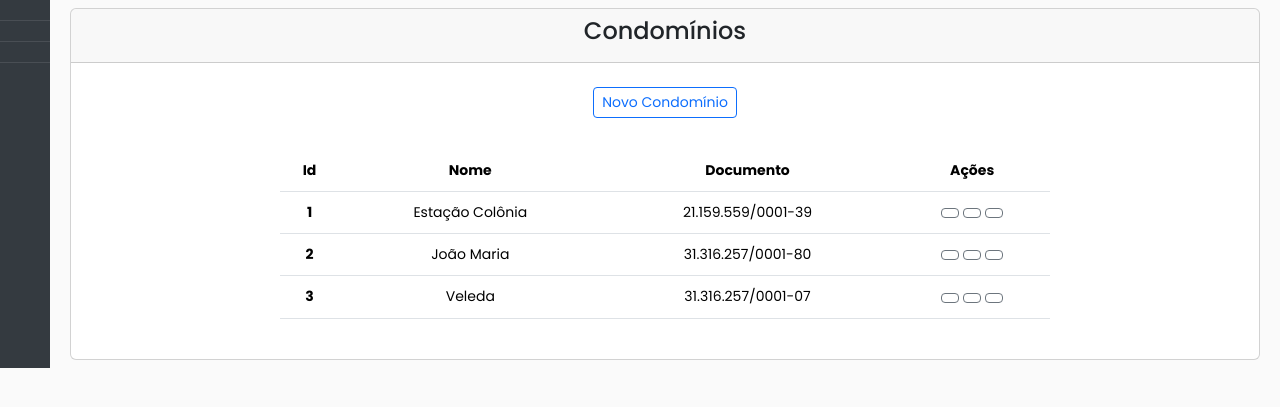
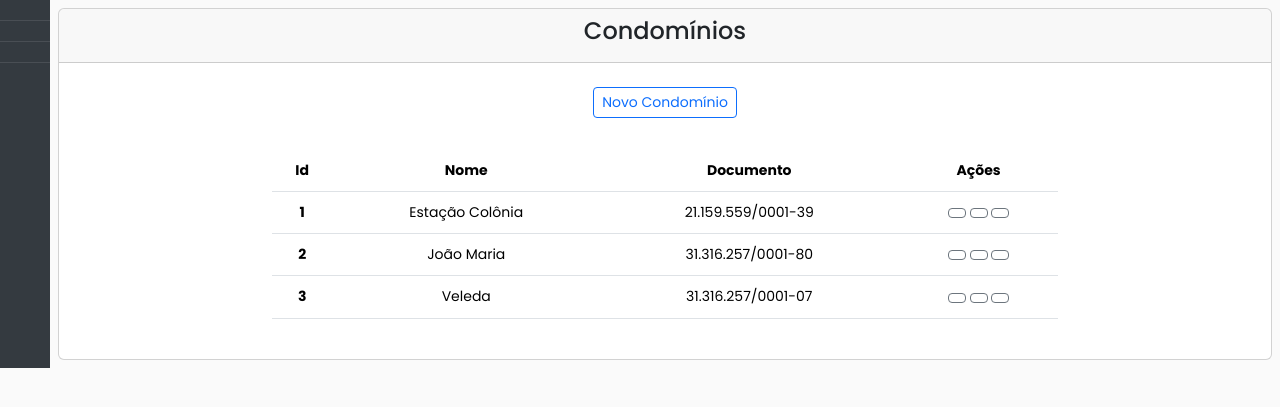
Before and after one commit to rcargnelutti/DesSof_UNIPAMPA, a Django app: page /condominios/ in a window 1280 px wide. Shown: the part 46-453 px from the top of the page. Run offline with Django 4.2, Linux system fonts and the light colour scheme; data comes from the database, SQL or seed files in the repository; both versions use the stored data as it was after the commit.

Commit message:
<div class=container-fluid>

```diff
--- a/condominio/templates/condominio/condominio_confirm_delete.html
+++ b/condominio/templates/condominio/condominio_confirm_delete.html
@@ -3,7 +3,6 @@
 {% block title %}Condomínios{% endblock %}
 
 {% block content %}
-  <div class="container-fluid">
   <div class="card">
     <div class="card-header text-center">
       <h4>Remover Condomínio</h4>
@@ -19,5 +18,4 @@
       </div>
     </div>
   </div>
-  </div>
 {% endblock %}
--- a/condominio/templates/condominio/condominio_detail.html
+++ b/condominio/templates/condominio/condominio_detail.html
@@ -3,7 +3,6 @@
 {% block title %}Condomínios{% endblock %}
 
 {% block content %}
-  <div class="container-fluid">
   <div class="card">
     <div class="card-header text-center">
       <h4>Detalhes do Condomínio</h4>
@@ -26,5 +25,4 @@
       <button type="reset" class="btn btn-info" onclick="location.href = '{% url 'condominio:list' %}'"><span class="fas fa-arrow-left"></span> Voltar</button>
     </div>
   </div>
-  </div>
 {% endblock %}
--- a/condominio/templates/condominio/condominio_form.html
+++ b/condominio/templates/condominio/condominio_form.html
@@ -3,7 +3,6 @@
 {% block title %}Condomínios{% endblock %}
 
 {% block content %}
-  <div class="container-fluid">
   <div class="card">
     <div class="card-header text-center">
       <h4>Cadastro de Condomínio</h4>
@@ -21,5 +20,4 @@
       </div>
     </div>
   </div>
-  </div>
 {% endblock %}
--- a/condominio/templates/condominio/condominio_gestao.html
+++ b/condominio/templates/condominio/condominio_gestao.html
@@ -3,7 +3,6 @@
 {% block title %}Condomínios{% endblock %}
 
 {% block content %}
-  <div class="container-fluid">
   <div class="card">
     <div class="card-header text-center">
       <h5><span>Condomínio: [{{ condominio.id }}] {{ condominio.nome }} </span></h5>
@@ -30,8 +29,6 @@
         <strong>Área total:</strong> {{ condominio.area_total }} m²<br />
         <strong>Dia de vencimento da fatura:</strong> {{ condominio.dia_vencimento_boleto }} <br />
         </div>
-
-      </div>
     </div>
   </div>
 {% endblock %}
--- a/condominio/templates/condominio/condominio_list.html
+++ b/condominio/templates/condominio/condominio_list.html
@@ -3,7 +3,7 @@
 {% block title %}Condomínios{% endblock %}
 
 {% block content %}
-  <div class="container-fluid">
+  <div class="">
     <div class="card">
       <div class="card-header text-center">
         <h4>Condomínios</h4>
--- a/condominio/templates/condominio/pessoa_detail.html
+++ b/condominio/templates/condominio/pessoa_detail.html
@@ -3,7 +3,6 @@
 {% block title %}Pessoa{% endblock %}
 
 {% block content %}
-  <div class="container-fluid">
   <div class="card">
     <div class="card-header text-center">
       <h4>Detalhes da Pessoa</h4>
@@ -17,5 +16,4 @@
       <button type="reset" class="btn btn-outline-info btn-sm" onclick="location.href = '{% url 'condominio:pessoa_list' %}'"><span class="fas fa-arrow-left"></span> Voltar</button>
     </div>
   </div>
-  </div>
 {% endblock %}
--- a/condominio/templates/condominio/pessoa_form.html
+++ b/condominio/templates/condominio/pessoa_form.html
@@ -3,7 +3,6 @@
 {% block title %}Pessoas{% endblock %}
 
 {% block content %}
-  <div class="container-fluid">
   <div class="card">
     <div class="card-header text-center">
       <h4>Cadastro de Pessoas</h4>
@@ -21,5 +20,4 @@
       </div>
     </div>
   </div>
-  </div>
 {% endblock %}
--- a/condominio/templates/condominio/pessoa_list.html
+++ b/condominio/templates/condominio/pessoa_list.html
@@ -3,7 +3,6 @@
 {% block title %}Pessoas{% endblock %}
 
 {% block content %}
-  <div class="container-fluid">
   <div class="card">
     <div class="card-header text-center">
       <h4>Pessoas</h4>
@@ -41,5 +40,4 @@
       </div>
     </div>
   </div>
-  </div>
 {% endblock %}
--- a/condominio/templates/condominio/unidade_confirm_delete.html
+++ b/condominio/templates/condominio/unidade_confirm_delete.html
@@ -3,7 +3,6 @@
 {% block title %}Unidade{% endblock %}
 
 {% block content %}
-  <div class="container-fluid">
   <div class="card">
     <div class="card-header text-center">
       <h4>Remover Unidade</h4>
@@ -16,5 +15,4 @@
       </div>
     </div>
   </div>
-  </div>
 {% endblock %}
--- a/condominio/templates/condominio/unidade_form.html
+++ b/condominio/templates/condominio/unidade_form.html
@@ -3,7 +3,6 @@
 {% block title %}Unidades{% endblock %}
 
 {% block content %}
-  <div class="container-fluid">
   <div class="card">
     <div class="card-header text-center">
       <h5><span>Condomínio: [{{ condominio.id }}] {{ condominio.nome }} </span></h5>
@@ -30,5 +29,4 @@
       </div>
     </div>
   </div>
-  </div>
 {% endblock %}
--- a/condominio/templates/condominio/unidade_list.html
+++ b/condominio/templates/condominio/unidade_list.html
@@ -3,7 +3,6 @@
 {% block title %}Condomínios{% endblock %}
 
 {% block content %}
-  <div class="container-fluid">
   <div class="card">
     <div class="card-header text-center">
       <h5><span>Condomínio: [{{ condominio.id }}] {{ condominio.nome }} </span></h5>
@@ -47,5 +46,4 @@
       </div>
     </div>
   </div>
-  </div>
 {% endblock %}
```
Also changed, not shown: db.sqlite3. Lines whose indentation alone changed are shown as unchanged.
